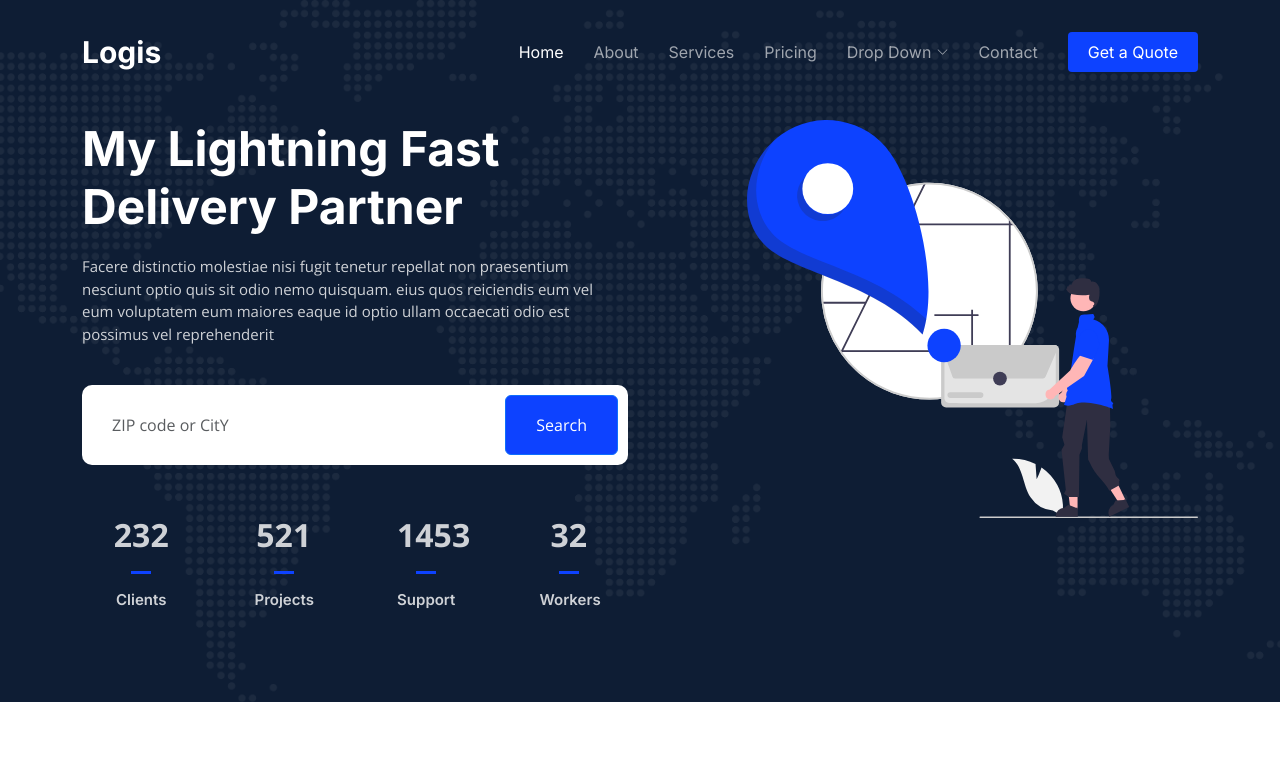
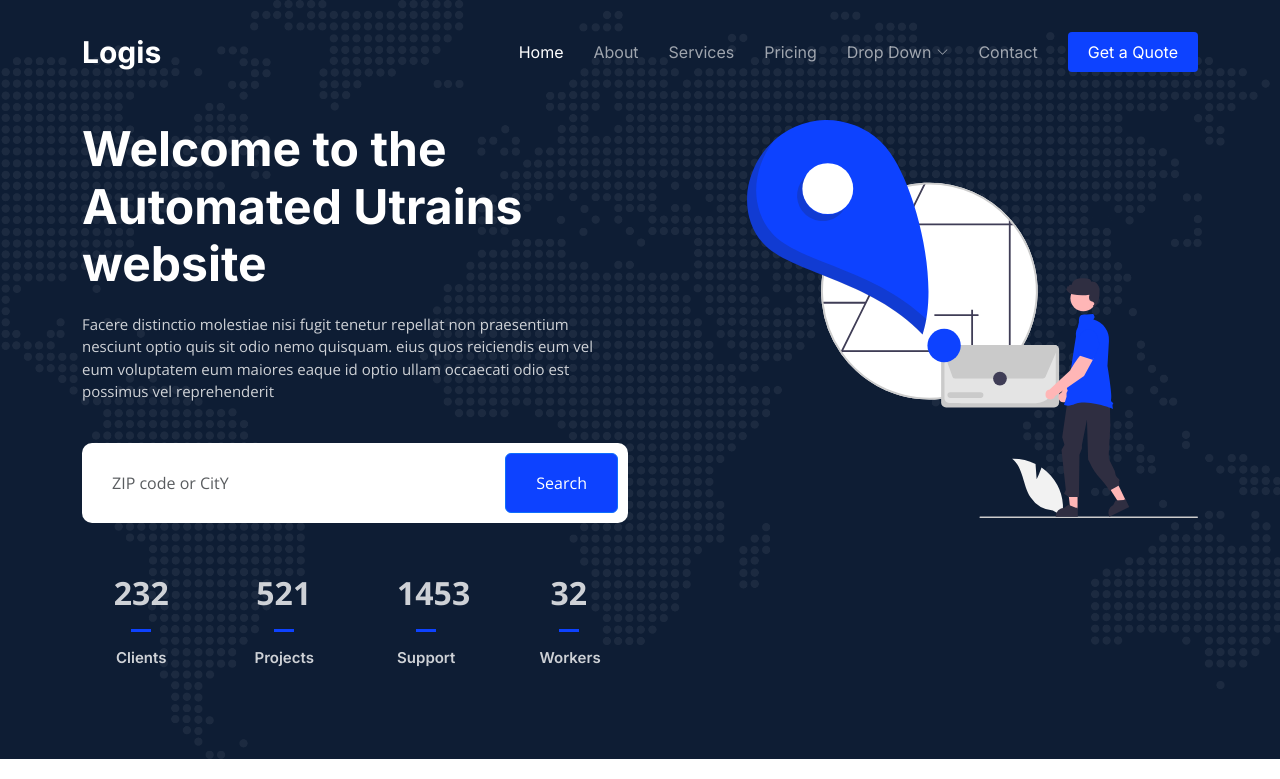
Before and after one commit to romyklove/awsdevops-pipeline, a plain HTML site: page index.html in a window 1280 px wide. Shown: the top 779 px of the page. Drawn offline with nearby package versions, Linux system fonts and the light colour scheme.

Commit message:
welcome to pipeline

```diff
--- a/index.html
+++ b/index.html
@@ -5,7 +5,7 @@
   <meta charset="utf-8">
   <meta content="width=device-width, initial-scale=1.0" name="viewport">
 
-  <title>Logis KATHYAA DARL Template - Index</title>
+  <title>Utrains Test Site</title>
   <meta content="" name="description">
   <meta content="" name="keywords">
 
@@ -89,7 +89,7 @@
     <div class="container">
       <div class="row gy-4 d-flex justify-content-between">
         <div class="col-lg-6 order-2 order-lg-1 d-flex flex-column justify-content-center">
-          <h2 data-aos="fade-up">My Lightning Fast Delivery Partner</h2>
+          <h2 data-aos="fade-up">Welcome to the Automated Utrains website</h2>
           <p data-aos="fade-up" data-aos-delay="100">Facere distinctio molestiae nisi fugit tenetur repellat non praesentium nesciunt optio quis sit odio nemo quisquam. eius quos reiciendis eum vel eum voluptatem eum maiores eaque id optio ullam occaecati odio est possimus vel reprehenderit</p>
 
           <form action="#" class="form-search d-flex align-items-stretch mb-3" data-aos="fade-up" data-aos-delay="200">
```
